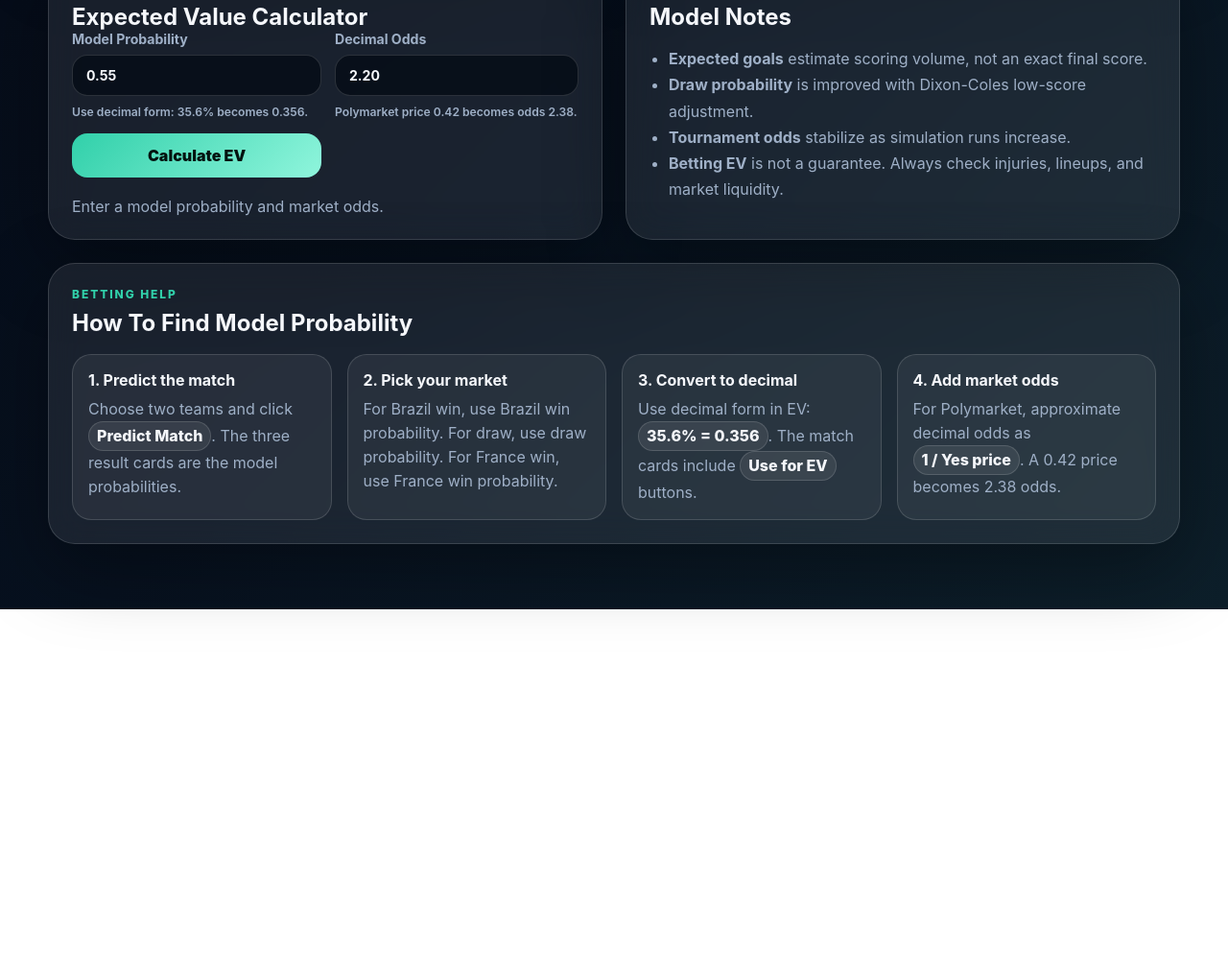
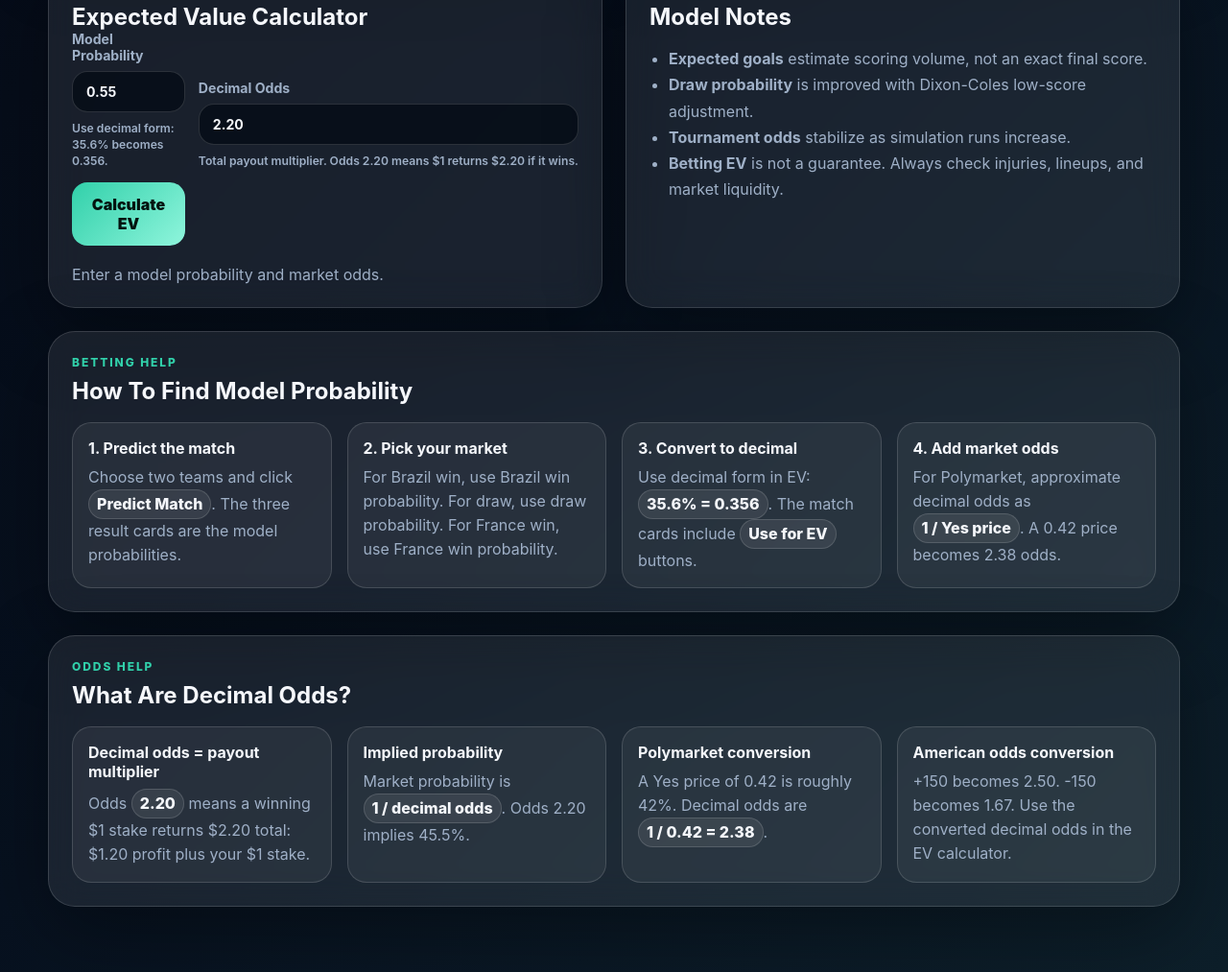
Before and after one commit to letmefind/Fifa2026-Prediction-Skill, a plain HTML site: page web/index.html in a window 1280 px wide. Shown: the part 708-1721 px from the top of the page at 96% size. Before the commit the page ends 1343 px from the top, so only its background shows below. Drawn offline with Linux system fonts and the light colour scheme; no server answers.

Commit message:
Add decimal odds help to dashboard.
Co-authored-by: Cursor <cursoragent@cursor.com>

```diff
--- a/web/index.html
+++ b/web/index.html
@@ -81,7 +81,7 @@
             <label>
               Decimal Odds
               <input id="marketOdds" type="number" min="1.01" step="0.01" value="2.20" />
-              <span class="field-help">Polymarket price 0.42 becomes odds 2.38.</span>
+              <span class="field-help">Total payout multiplier. Odds 2.20 means $1 returns $2.20 if it wins.</span>
             </label>
             <button type="submit">Calculate EV</button>
           </form>
@@ -122,6 +122,29 @@
           </div>
         </div>
       </section>
+
+      <section class="card guide-card">
+        <p class="eyebrow">Odds Help</p>
+        <h2>What Are Decimal Odds?</h2>
+        <div class="guide-grid odds-grid">
+          <div>
+            <strong>Decimal odds = payout multiplier</strong>
+            <p>Odds <span class="inline-chip">2.20</span> means a winning $1 stake returns $2.20 total: $1.20 profit plus your $1 stake.</p>
+          </div>
+          <div>
+            <strong>Implied probability</strong>
+            <p>Market probability is <span class="inline-chip">1 / decimal odds</span>. Odds 2.20 implies 45.5%.</p>
+          </div>
+          <div>
+            <strong>Polymarket conversion</strong>
+            <p>A Yes price of 0.42 is roughly 42%. Decimal odds are <span class="inline-chip">1 / 0.42 = 2.38</span>.</p>
+          </div>
+          <div>
+            <strong>American odds conversion</strong>
+            <p>+150 becomes 2.50. -150 becomes 1.67. Use the converted decimal odds in the EV calculator.</p>
+          </div>
+        </div>
+      </section>
     </main>
     <script src="/static/app.js"></script>
   </body>
--- a/web/static/styles.css
+++ b/web/static/styles.css
@@ -332,6 +332,10 @@ button:hover {
   margin-top: 18px;
 }
 
+.odds-grid {
+  grid-template-columns: repeat(4, minmax(180px, 1fr));
+}
+
 .guide-grid div {
   border: 1px solid var(--line);
   border-radius: 20px;
```
Also changed, not shown: 1 other file.
